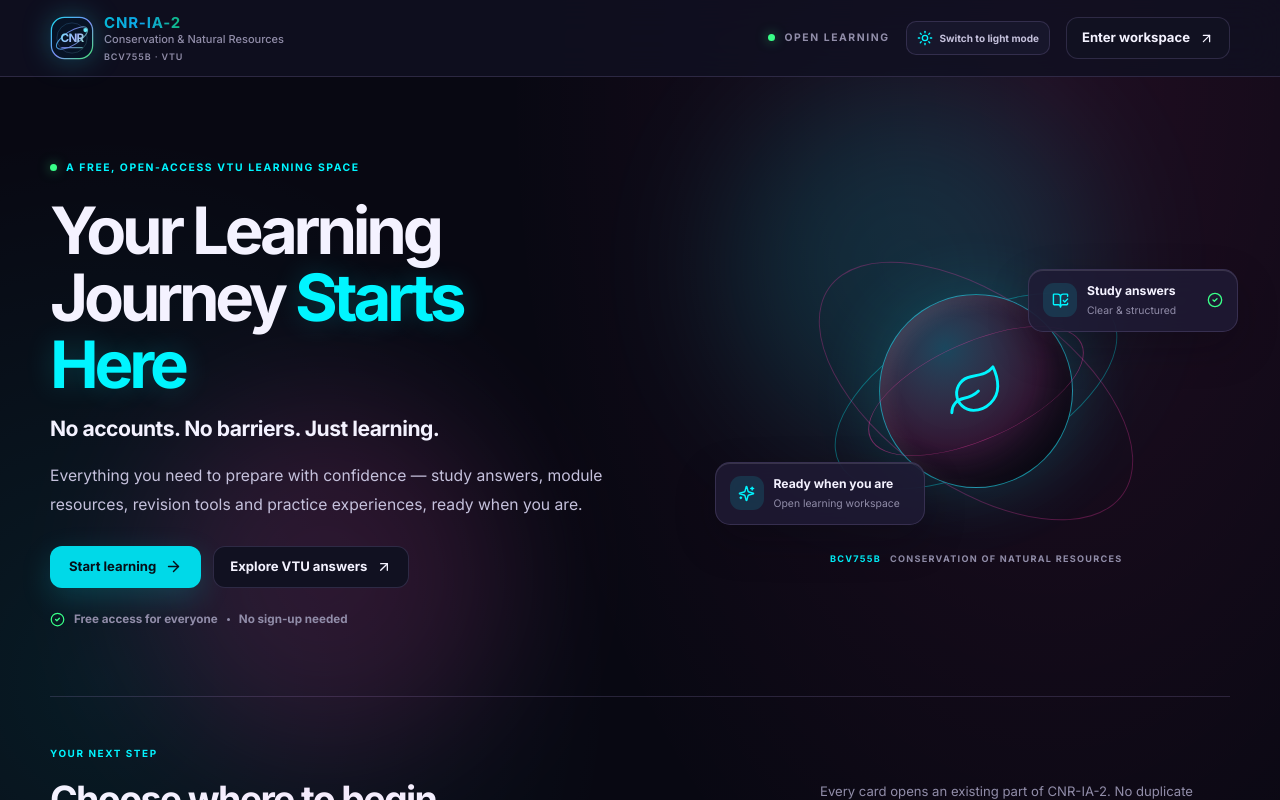
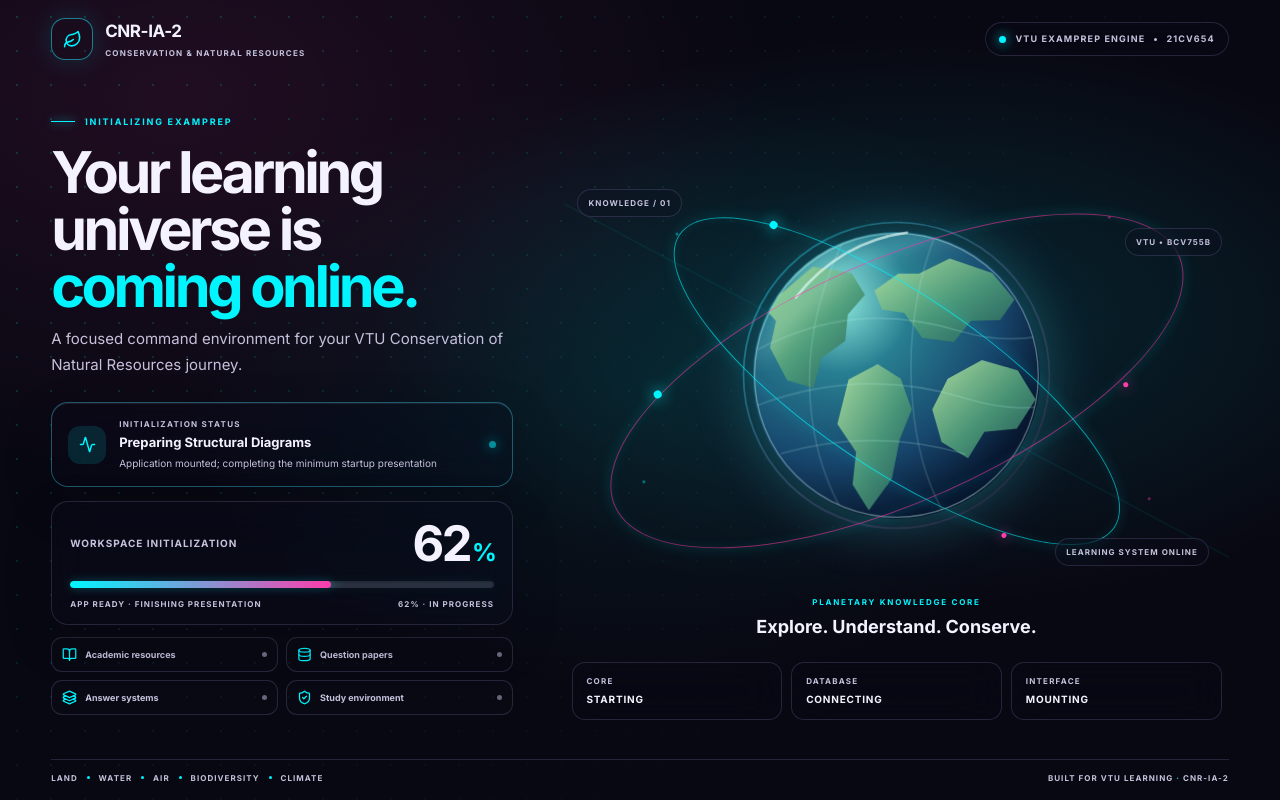
Before and after one commit to shankar-uxcloud/CNR-ia-2, a React (Vite) app: page / in a window 1280 px wide. Shown: the top 800 px of the page. Built offline with nearby package versions, Linux system fonts and the light colour scheme.

Commit message:
feat: synchronize startup counter with real app readiness

```diff
--- a/src/components/StartupExperience.jsx
+++ b/src/components/StartupExperience.jsx
@@ -1,6 +1,11 @@
-import { useEffect, useState } from 'react';
-import { Activity, BookOpen, Database, Layers3, Leaf, ShieldCheck, SkipForward } from 'lucide-react';
+import { Component, useCallback, useEffect, useRef, useState } from 'react';
+import { Activity, BookOpen, Database, Layers3, Leaf, ShieldCheck } from 'lucide-react';
 import './CinematicIntro.css';
+
+export const STARTUP_MIN_DURATION_MS = 9500;
+export const STARTUP_TICK_MS = 95;
+const COMPLETION_HOLD_MS = 400;
+const EXIT_TRANSITION_MS = 480;
 
 const SYSTEM_MODULES = [
   { label: 'Academic resources', Icon: BookOpen },
@@ -8,6 +13,43 @@ const SYSTEM_MODULES = [
   { label: 'Answer systems', Icon: Layers3 },
   { label: 'Study environment', Icon: ShieldCheck },
 ];
+
+export function getStartupStatus(progress) {
+  if (progress >= 100) return 'System Ready – Welcome to CNR-IA-2';
+  if (progress >= 89) return 'Finalizing Learning Environment';
+  if (progress >= 76) return 'Initializing Study Tools';
+  if (progress >= 61) return 'Preparing Structural Diagrams';
+  if (progress >= 46) return 'Synchronizing Answer Database';
+  if (progress >= 31) return 'Preparing VTU Question Papers';
+  if (progress >= 16) return 'Loading Academic Resources';
+  return 'Initializing ExamPrep Environment';
+}
+
+class StartupErrorBoundary extends Component {
+  constructor(props) {
+    super(props);
+    this.state = { failed: false };
+  }
+
+  static getDerivedStateFromError() {
+    return { failed: true };
+  }
+
+  componentDidCatch(error) {
+    this.props.onError(error);
+  }
+
+  render() {
+    return this.state.failed ? null : this.props.children;
+  }
+}
+
+function StartupReadinessSignal({ onReady }) {
+  useEffect(() => {
+    onReady();
+  }, [onReady]);
+  return null;
+}
 
 function KnowledgePlanet() {
   return (
@@ -63,11 +105,17 @@ function KnowledgePlanet() {
 export default function StartupExperience({ children }) {
   const [visible, setVisible] = useState(true);
   const [appReady, setAppReady] = useState(false);
+  const [completed, setCompleted] = useState(false);
   const [leaving, setLeaving] = useState(false);
-  const [progress, setProgress] = useState(0);
+  const [progress, setProgress] = useState(1);
+  const [error, setError] = useState(false);
+  const [attempt, setAttempt] = useState(0);
   const [reducedMotion, setReducedMotion] = useState(
     () => window.matchMedia?.('(prefers-reduced-motion: reduce)').matches ?? false,
   );
+  const appReadyRef = useRef(false);
+  const errorRef = useRef(false);
+  const progressRef = useRef(1);
 
   useEffect(() => {
     const media = window.matchMedia?.('(prefers-reduced-motion: reduce)');
@@ -77,38 +125,105 @@ export default function StartupExperience({ children }) {
     return () => media.removeEventListener?.('change', update);
   }, []);
 
-  // The application tree is rendered underneath this overlay. This effect runs
-  // only after React has committed the children, so 100% means the workspace mounted.
   useEffect(() => {
-    setAppReady(true);
+    appReadyRef.current = appReady;
+  }, [appReady]);
+
+  useEffect(() => {
+    errorRef.current = error;
+  }, [error]);
+
+  // One interval advances exactly one integer per tick. It deliberately stops at
+  // 99 until both the real React subtree commit and the 9.5s presentation minimum
+  // have completed. A delayed browser tick can slow the sequence, never skip it.
+  useEffect(() => {
+    const startedAt = performance.now();
+    const timer = window.setInterval(() => {
+      if (errorRef.current) return;
+      const current = progressRef.current;
+      if (current < 99) {
+        const next = current + 1;
+        progressRef.current = next;
+        setProgress(next);
+        return;
+      }
+      if (appReadyRef.current && performance.now() - startedAt >= STARTUP_MIN_DURATION_MS) {
+        progressRef.current = 100;
         setProgress(100);
-  }, []);
+        setCompleted(true);
+        window.clearInterval(timer);
+      }
+    }, STARTUP_TICK_MS);
 
-  // A short completion crossfade lets the real ready state be perceived without
-  // substituting a timer for initialization or holding a ready app for seconds.
+    return () => window.clearInterval(timer);
+  }, [attempt]);
+
   useEffect(() => {
-    if (!appReady || !visible) return undefined;
-    const timer = window.setTimeout(() => setLeaving(true), reducedMotion ? 0 : 560);
+    if (!completed || !visible) return undefined;
+    const timer = window.setTimeout(() => setLeaving(true), COMPLETION_HOLD_MS);
     return () => window.clearTimeout(timer);
-  }, [appReady, visible, reducedMotion]);
+  }, [completed, visible]);
 
   useEffect(() => {
     if (!leaving) return undefined;
-    const timer = window.setTimeout(() => setVisible(false), reducedMotion ? 0 : 480);
+    const timer = window.setTimeout(() => setVisible(false), reducedMotion ? 0 : EXIT_TRANSITION_MS);
     return () => window.clearTimeout(timer);
   }, [leaving, reducedMotion]);
 
-  const skip = () => setLeaving(true);
+  const markAppReady = useCallback(() => {
+    if (!errorRef.current) setAppReady(true);
+  }, []);
+
+  const handleInitializationError = useCallback(() => {
+    errorRef.current = true;
+    appReadyRef.current = false;
+    setError(true);
+    setAppReady(false);
+    setCompleted(false);
+    setVisible(true);
+    setLeaving(false);
+    const safeProgress = Math.min(progressRef.current, 99);
+    progressRef.current = safeProgress;
+    setProgress(safeProgress);
+  }, []);
+
+  const retryInitialization = () => {
+    errorRef.current = false;
+    appReadyRef.current = false;
+    progressRef.current = 1;
+    setError(false);
+    setAppReady(false);
+    setCompleted(false);
+    setLeaving(false);
+    setVisible(true);
+    setProgress(1);
+    setAttempt((current) => current + 1);
+  };
+
+  const status = error
+    ? 'Initialization failed'
+    : getStartupStatus(progress);
+  const statusDetail = error
+    ? 'The learning workspace could not finish starting. Retry to mount the application again.'
+    : completed
+      ? 'Application interface committed successfully'
+      : appReady
+        ? 'Application mounted; completing the minimum startup presentation'
+        : 'Preparing the application interface…';
 
   return (
     <>
+      <StartupErrorBoundary key={attempt} onError={handleInitializationError}>
         {children}
+        <StartupReadinessSignal onReady={markAppReady} />
+      </StartupErrorBoundary>
+
       {visible && (
         <section
-          className={'cinematic-intro' + (leaving ? ' is-leaving' : '') + (reducedMotion ? ' is-reduced-motion' : '')}
+          className={'cinematic-intro' + (leaving ? ' is-leaving' : '') + (reducedMotion ? ' is-reduced-motion' : '') + (completed ? ' is-complete' : '')}
           role="region"
           aria-label="CNR-IA-2 system initialization"
-          aria-busy={!appReady}
+          aria-busy={!completed && !error}
         >
           <div className="cinematic-intro-atmosphere" aria-hidden="true" />
           <header className="cinematic-intro-header">
@@ -117,45 +232,58 @@ export default function StartupExperience({ children }) {
               <span><strong>CNR-IA-2</strong><small>CONSERVATION & NATURAL RESOURCES</small></span>
             </a>
             <div className="cinematic-intro-course"><span className="ci-live-dot" /> VTU EXAMPREP ENGINE <i /> 21CV654</div>
-            <button type="button" className="cinematic-intro-skip" onClick={skip}>
-              <SkipForward size={15} /> Skip
-            </button>
           </header>
 
           <main className="cinematic-intro-main">
             <div className="cinematic-intro-copy">
-              <span className="cinematic-intro-kicker"><span className="ci-kicker-line" /> SYSTEM INITIALIZATION</span>
+              <span className="cinematic-intro-kicker"><span className="ci-kicker-line" /> INITIALIZING EXAMPREP</span>
               <h1>Your learning universe is <em>coming online.</em></h1>
               <p className="cinematic-intro-subtitle">A focused command environment for your VTU Conservation of Natural Resources journey.</p>
 
-              <div className="ci-system-state">
+              <div className={'ci-system-state' + (completed ? ' is-ready' : '')} aria-live="polite">
                 <div className="ci-state-icon"><Activity size={17} /></div>
                 <div className="ci-state-copy">
-                  <span>{appReady ? 'ENVIRONMENT STATUS' : 'INITIALIZATION STATUS'}</span>
-                  <strong>{appReady ? 'Learning workspace ready' : 'Mounting the learning workspace'}</strong>
-                  <small>{appReady ? 'Application interface committed successfully' : 'Preparing the application interface…'}</small>
+                  <span>{error ? 'INITIALIZATION ERROR' : completed ? 'ENVIRONMENT STATUS' : 'INITIALIZATION STATUS'}</span>
+                  <strong>{status}</strong>
+                  <small>{statusDetail}</small>
                 </div>
-                <span className={'ci-state-indicator' + (appReady ? ' is-ready' : '')} />
+                <span className={'ci-state-indicator' + (completed ? ' is-ready' : '')} />
               </div>
 
+              {error ? (
+                <div className="ci-error-panel" role="alert">
+                  <strong>We couldn’t start ExamPrep.</strong>
+                  <p>Your study data has not been changed. Retry the startup process to recover the learning workspace.</p>
+                  <button type="button" className="ci-retry-button" onClick={retryInitialization}>Retry initialization</button>
+                </div>
+              ) : (
                 <div className="cinematic-progress-panel">
                   <div className="cinematic-progress-heading">
                     <span>Workspace initialization</span>
-                  <strong className="cinematic-percentage" aria-live="polite">{progress}<span>%</span></strong>
+                    <strong className="cinematic-percentage" aria-live="off">{String(progress).padStart(2, '0')}<span>%</span></strong>
                   </div>
-                <div className="cinematic-progress-track" role="progressbar" aria-label="Application initialization progress" aria-valuemin={0} aria-valuemax={100} aria-valuenow={progress}>
+                  <div
+                    className="cinematic-progress-track"
+                    role="progressbar"
+                    aria-label="Application initialization progress"
+                    aria-valuemin={1}
+                    aria-valuemax={100}
+                    aria-valuenow={progress}
+                    aria-valuetext={progress + '% — ' + status}
+                  >
                     <span className="cinematic-progress-fill" style={{ width: progress + '%' }} />
                   </div>
                   <div className="ci-progress-meta">
-                  <span>{appReady ? 'CORE SYSTEM READY' : 'WAITING FOR APP MOUNT'}</span>
-                  <span>{appReady ? '100% · COMPLETE' : 'INITIALIZING'}</span>
+                    <span>{completed ? 'SYSTEM READY' : appReady ? 'APP READY · FINISHING PRESENTATION' : 'INITIALIZING CORE SYSTEMS'}</span>
+                    <span>{String(progress).padStart(2, '0')}% {completed ? '· COMPLETE' : '· IN PROGRESS'}</span>
                   </div>
                 </div>
+              )}
 
               <div className="ci-module-grid" aria-label="Learning systems">
                 {SYSTEM_MODULES.map(({ label, Icon }) => (
                   <div className="ci-module-chip" key={label}>
-                    <Icon size={15} /><span>{label}</span><i className={appReady ? 'is-ready' : ''} />
+                    <Icon size={15} /><span>{label}</span><i className={completed ? 'is-ready' : ''} />
                   </div>
                 ))}
               </div>
@@ -164,9 +292,9 @@ export default function StartupExperience({ children }) {
             <div className="ci-visual-column">
               <KnowledgePlanet />
               <div className="ci-telemetry-row">
-                <div><span>CORE</span><strong>{appReady ? 'ONLINE' : 'STARTING'}</strong></div>
-                <div><span>DATABASE</span><strong>{appReady ? 'AVAILABLE' : 'CONNECTING'}</strong></div>
-                <div><span>INTERFACE</span><strong>{appReady ? 'READY' : 'MOUNTING'}</strong></div>
+                <div><span>CORE</span><strong>{completed ? 'ONLINE' : error ? 'RECOVERY' : 'STARTING'}</strong></div>
+                <div><span>DATABASE</span><strong>{completed ? 'AVAILABLE' : error ? 'RETRY' : 'CONNECTING'}</strong></div>
+                <div><span>INTERFACE</span><strong>{completed ? 'READY' : error ? 'BLOCKED' : 'MOUNTING'}</strong></div>
               </div>
             </div>
           </main>
```
Lines whose indentation alone changed are shown as unchanged.
